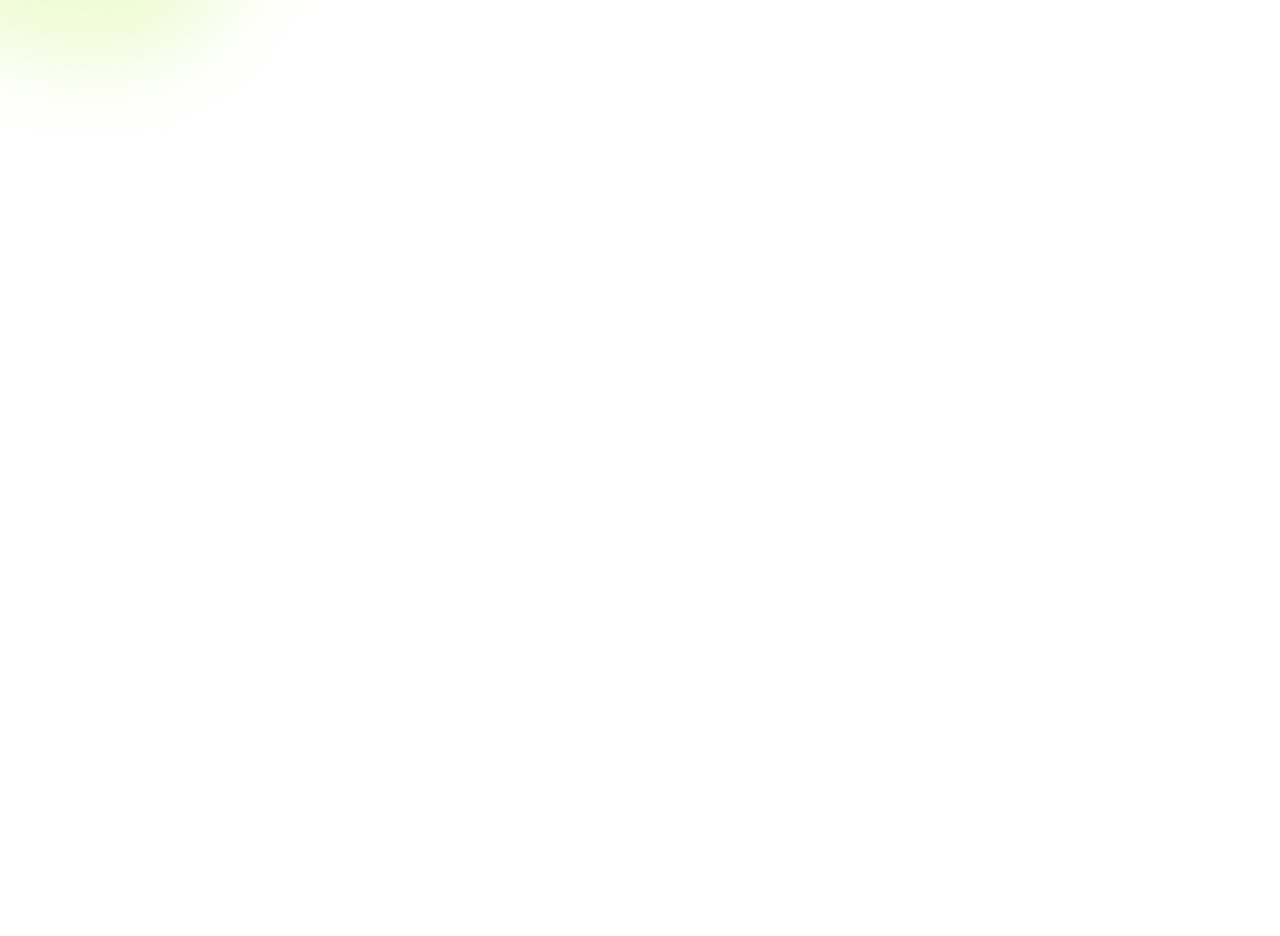
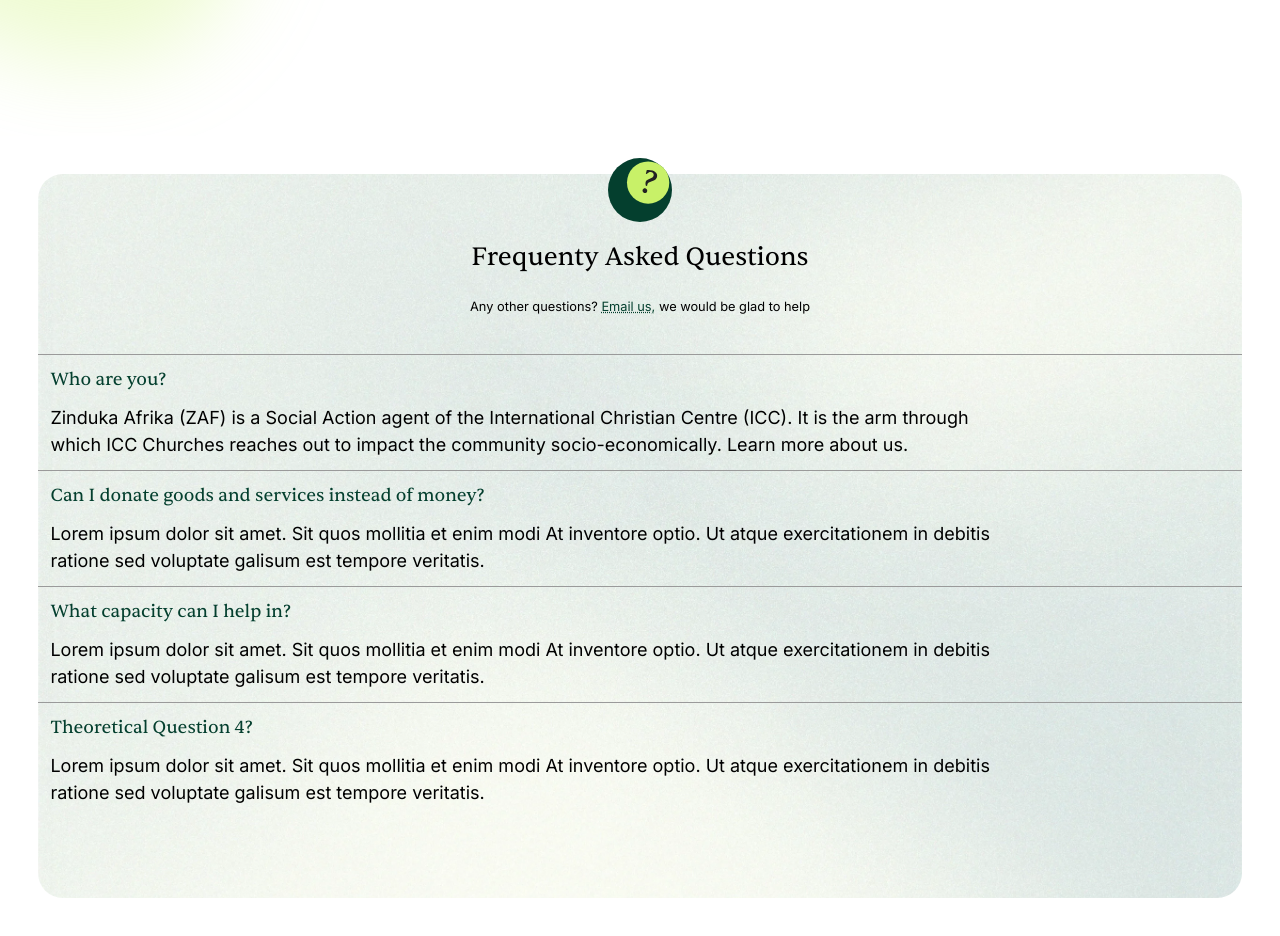
Before and after one commit to koechian/zinduka-afrika, a Next.js app: page / in a window 1280 px wide. Shown: the part 2560-3496 px from the top of the page. Before the commit the page ends 2696 px from the top, so only its background shows below. Built offline with nearby package versions, Linux system fonts and the light colour scheme.

Commit message:
Added FAQ Section

```diff
--- /dev/null
+++ b/src/app/components/Sections/Faq/Faq.tsx
@@ -0,0 +1,54 @@
+import React from "react";
+import styles from "./faq.module.css";
+import { inter } from "@/app/fonts";
+import Question from "../../Utils/question/Question";
+
+const Faq = () => {
+  return (
+    <section className={styles.wrapper}>
+      <div
+        className={styles.container}
+        style={{ backgroundImage: "url(/faq.webp)" }}
+      >
+        <div
+          className={styles.logo}
+          style={{ backgroundImage: "url(./faq-logo.svg)" }}
+        ></div>
+        <div className={styles.heading}>
+          <h1>Frequenty Asked Questions</h1>
+          <h6 className={inter.className}>
+            Any other questions?{" "}
+            <a className={styles.link} href="">
+              Email us,
+            </a>{" "}
+            we would be glad to help
+          </h6>
+        </div>
+        <div className={styles.questions}>
+          <Question
+            question="Who are you?"
+            answer="Zinduka Afrika (ZAF) is a Social Action agent of the International Christian Centre (ICC). It is the arm through which ICC Churches reaches out to impact the community socio-economically. Learn more about us."
+          />
+          <Question
+            question="Can I donate goods and services instead of money?"
+            answer="Lorem ipsum dolor sit amet. Sit quos mollitia et enim modi At inventore optio. Ut atque exercitationem in debitis ratione sed
+voluptate galisum est tempore veritatis."
+          />
+
+          <Question
+            question="What capacity can I help in?"
+            answer="Lorem ipsum dolor sit amet. Sit quos mollitia et enim modi At inventore optio. Ut atque exercitationem in debitis ratione sed
+voluptate galisum est tempore veritatis."
+          />
+
+          <Question
+            question="Theoretical Question  4?"
+            answer="Lorem ipsum dolor sit amet. Sit quos mollitia et enim modi At inventore optio. Ut atque exercitationem in debitis ratione sed
+voluptate galisum est tempore veritatis."
+          />
+        </div>
+      </div>
+    </section>
+  );
+};
+export default Faq;
--- /dev/null
+++ b/src/app/components/Sections/Faq/faq.module.css
@@ -0,0 +1,45 @@
+.wrapper {
+  width: 100vw;
+  height: 100vh;
+  padding: 3%;
+}
+.container {
+  height: 100%;
+  width: 100%;
+  border-radius: 25px;
+  display: flex;
+  flex-direction: column;
+  align-items: center;
+
+  background-repeat: no-repeat;
+  background-position: center;
+  background-size: cover;
+}
+.link {
+  color: var(--dark-green-hex);
+  text-decoration: underline;
+  text-decoration-style: dotted;
+}
+.heading {
+  display: flex;
+  align-items: center;
+  flex-direction: column;
+  margin-bottom: 3vw;
+}
+.heading h1 {
+  font-size: 2vw;
+  margin-bottom: 20px;
+}
+.heading h6 {
+  font-size: 1vw;
+}
+.logo {
+  width: 5vw;
+  aspect-ratio: 1/1;
+  overflow: visible;
+  transform: translateY(-25%);
+
+  background-repeat: no-repeat;
+  background-position: center;
+  background-size: contain;
+}
--- a/src/app/components/Utils/question/question.module.css
+++ b/src/app/components/Utils/question/question.module.css
@@ -1,6 +1,6 @@
 .wrapper {
   border-top: 1px #9a9a9a solid;
-  padding: 2% 0 1% 2%;
+  padding: 1%;
   display: flex;
   flex-direction: column;
   gap: 10px;
@@ -12,4 +12,5 @@
 }
 .answer {
   width: 80%;
+  font-size: large;
 }
--- a/src/app/page.tsx
+++ b/src/app/page.tsx
@@ -3,6 +3,7 @@ import Hero from "./components/Sections/Hero/Hero";
 import Navbar from "./components/Sections/Navbar/Navbar";
 import ChangeSection from "./components/Sections/Change/ChangeSection";
 import Banner from "./components/Utils/banner/Banner";
+import Faq from "./components/Sections/Faq/Faq";
 
 export default function Home() {
   return (
@@ -12,6 +13,7 @@ export default function Home() {
       <Numbers />
       <Banner />
       <ChangeSection />
+      <Faq />
     </>
   );
 }
```
Also changed, not shown: public/faq-logo.svg (added).
